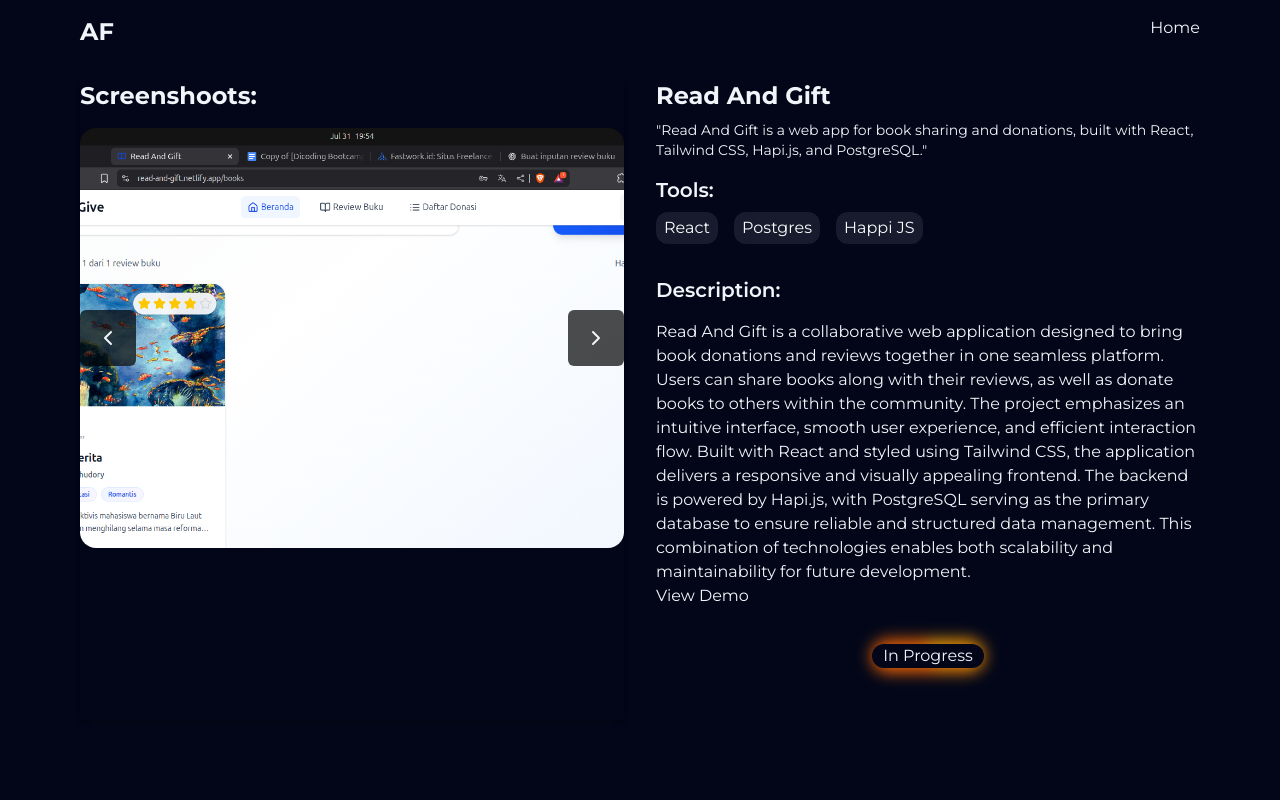
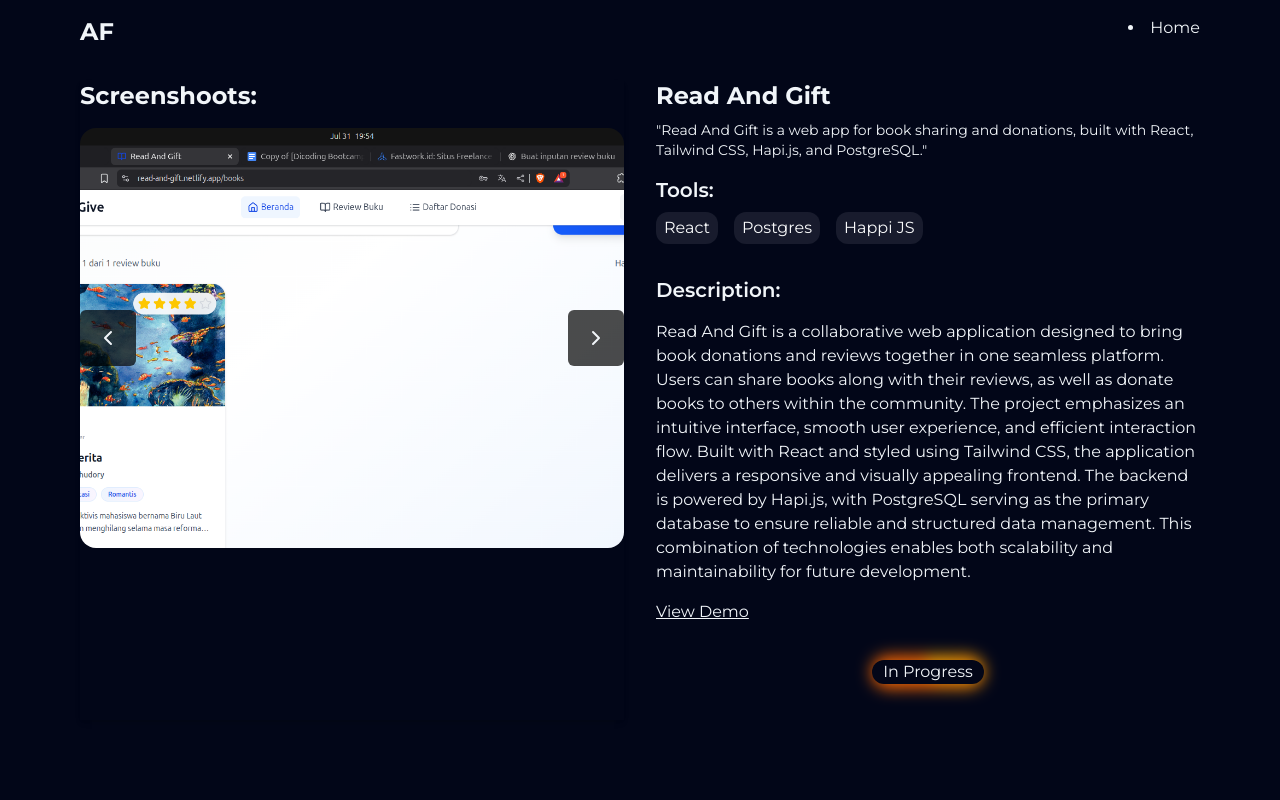
Before and after one commit to AchmadFajarN/web-porto, a React (Vite) app: page /project/1 in a window 1280 px wide. Shown: the top 800 px of the page. Built offline with nearby package versions, Linux system fonts and the light colour scheme; a web font is replaced by a local one.

Commit message:
add animation for project page

```diff
--- a/src/components/Card.jsx
+++ b/src/components/Card.jsx
@@ -4,7 +4,7 @@ import { Link } from "react-router-dom";
 const Card = ({ id, image, name, description, status, tools, duration }) => {
   return (
     <Link to={`/project/${ id }`} className="hover:scale-105 transition-transform ease-in">
-      <motion.div initial={{translateY: 300, opacity: 0}} whileInView={{translateY: 0, opacity: 1}} transition={{duration: `0.${duration}`, ease: ['easeIn']}} className="rounded-md overflow-hidden flex flex-col bg-radial-[at_100%_100%] from-slate-50/10 via-slate-900 via-60% to-slate-950 to-90% backdrop-blur-lg shadow-xl">
+      <motion.div initial={{translateY: 300, opacity: 0}} whileInView={{translateY: 0, opacity: 1}} transition={{duration: `0.${duration}`, ease: ['easeInOut']}} className="rounded-md overflow-hidden flex flex-col bg-radial-[at_100%_100%] from-slate-50/10 via-slate-900 via-60% to-slate-950 to-90% backdrop-blur-lg shadow-xl">
         <div
           style={{ backgroundImage: `url(${image})` }}
           className="h-50 bg-cover bg-center rounded-md"
--- a/src/components/DetailProject.jsx
+++ b/src/components/DetailProject.jsx
@@ -1,6 +1,8 @@
+import { motion } from "motion/react";
+
 const DetailProject = ({ data }) => {
   return (
-    <div className="flex-1">
+    <motion.div initial={{translateY: 300, opacity: 0}} animate={{translateY: 0, opacity: 1}} transition={{duration: 0.6, ease: ['easeInOut']}} className="flex-1">
       <h1 className="text-2xl font-bold">{data.name}</h1>
       <p className="text-sm mt-2 mb-4">"{data.description}"</p>
       <h2 className="text-xl font-semibold">Tools:</h2>
@@ -10,15 +12,15 @@ const DetailProject = ({ data }) => {
         ))}
       </div>
       <h2 className="mt-8 text-xl font-semibold">Description: </h2>
-      <p className="mt-4">{data.fullDescription}</p>
-      <a href={data.link}>View Demo</a>
+      <p className="my-4">{data.fullDescription}</p>
+      <a className="underline cursor-pointer" href={data.link}>View Demo</a>
       <div className="relative block my-8 w-28 group py-1 mx-auto">
         <div className="flex justify-center px-2 z-50 rounded-full relative bg-slate-950">
           { data.status }
         </div>
         <div className={`absolute inset-0 group-hover:blur-md transition-all ease-in w-full animate-tilt rounded-full blur-sm bg-conic ${data.status === 'Complete' ? 'from-blue-600 to-emerald-400' : 'from-amber-400 to-orange-500'} to-50%`}></div>
       </div>
-    </div>
+    </motion.div>
   );
 };
 
--- a/src/components/Navbar.jsx
+++ b/src/components/Navbar.jsx
@@ -25,9 +25,10 @@ const Navbar = () => {
     >
       <nav className="flex justify-between">
         <h1 className="font-bold text-2xl">AF</h1>
-        <ul className="flex gap-4">
+        <div className="">
           {location.pathname === "/" ? (
             <>
+              <ul className="flex gap-4">
                 <li className="hover:text-yellow-500 cursor-pointer transition-colors ease-in">
                   Home
                 </li>
@@ -37,11 +38,19 @@ const Navbar = () => {
                 <li className="hover:text-yellow-500 cursor-pointer transition-colors ease-in">
                   About
                 </li>
+              </ul>
             </>
           ) : (
-            <li><Link className="hover:text-yellow-500 transition-colors ease-in" to={'/'}>Home</Link></li>
+            <li>
+              <Link
+                className="hover:text-yellow-500 transition-colors ease-in"
+                to={"/"}
+              >
+                Home
+              </Link>
+            </li>
           )}
-        </ul>
+        </div>
       </nav>
     </header>
   );
--- a/src/components/Slide.jsx
+++ b/src/components/Slide.jsx
@@ -1,5 +1,6 @@
 import { ChevronRight, ChevronLeft } from "lucide-react"
 import { useState } from "react";
+import { motion } from "motion/react";
 
 const Slide = ({ bgImage }) => {
   const [currentIndex, setCurrentIndex] = useState(0);
@@ -16,7 +17,7 @@ const Slide = ({ bgImage }) => {
     setCurrentIndex(indexSlide);
   }
   return (
-    <div className="flex-1 shadow-md">
+    <motion.div initial={{translateY: 300, opacity: 0}} animate={{translateY: 0, opacity: 1}} transition={{duration: 0.5, ease: ['easeInOut']}} className="flex-1 shadow-md">
       <h1 className="text-2xl font-bold mb-4">Screenshoots:</h1>
       <div className="relative h-[240px] md:h-[420px] w-full">
         <div style={{backgroundImage: `url(${bgImage[currentIndex]})`}} className="absolute flex justify-between duration-500 items-center rounded-2xl inset-0 bg-center bg-cover w-full h-full">
@@ -28,7 +29,7 @@ const Slide = ({ bgImage }) => {
           </div>
         </div>
       </div>
-    </div>
+    </motion.div>
   )
 }
 
```
Lines whose indentation alone changed are shown as unchanged.
